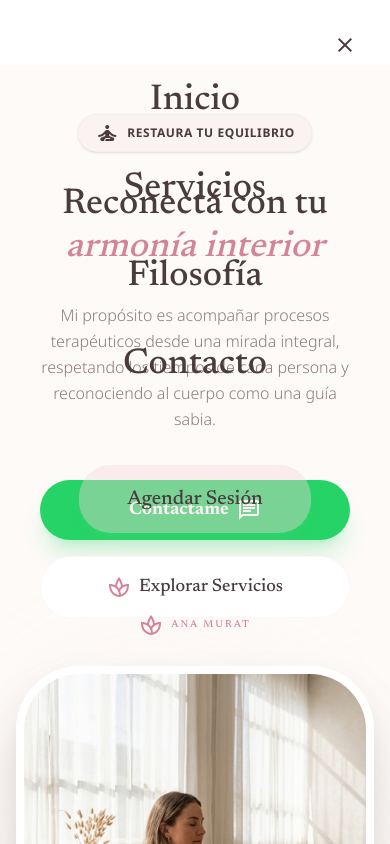
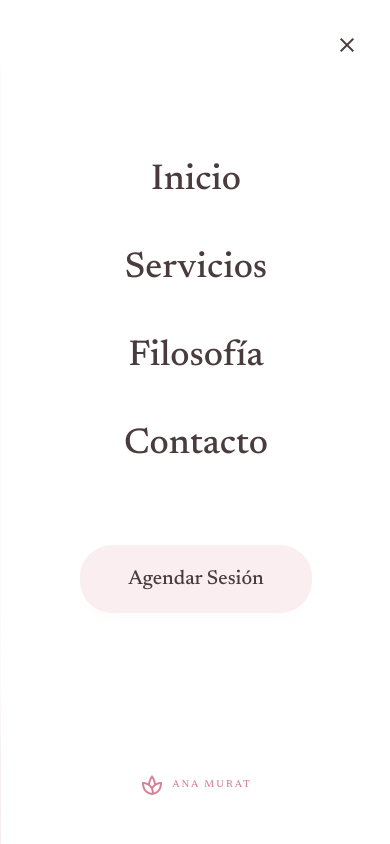
Before and after one commit to fmonfasani/AnaReiki, a Next.js app: page / in a window 390 px wide. Both pictures are taken after a click on the button "Toggle menu". Shown: the top 844 px of the page. Built offline with nearby package versions, Linux system fonts and the light colour scheme.

Commit message:
Revert: returned Navbar to previous working state

```diff
--- a/src/components/Navbar.tsx
+++ b/src/components/Navbar.tsx
@@ -98,12 +98,12 @@ export default function Navbar() {
             initial={{ opacity: 0 }}
             animate={{ opacity: 1 }}
             exit={{ opacity: 0 }}
-            className="fixed inset-0 z-[10000] bg-white md:hidden flex flex-col"
+            className="fixed inset-0 z-[9999] bg-white dark:bg-[#1b1214] md:hidden flex flex-col w-screen h-screen"
           >
             {/* Close Button in Modal */}
             <button
               onClick={toggleMenu}
-              className="absolute top-4 right-4 p-4 text-text-main"
+              className="absolute top-4 right-4 p-4 text-text-main dark:text-white"
             >
               <span className="material-symbols-outlined text-3xl">close</span>
             </button>
@@ -120,7 +120,7 @@ export default function Navbar() {
                     <Link
                       href={link.href}
                       onClick={() => setIsOpen(false)}
-                      className="font-display text-4xl font-medium text-text-main hover:text-primary-dark transition-colors"
+                      className="font-display text-4xl font-medium text-text-main dark:text-white hover:text-primary-dark transition-colors"
                     >
                       {link.name}
                     </Link>
@@ -138,7 +138,7 @@ export default function Navbar() {
                     target="_blank"
                     rel="noopener noreferrer"
                     onClick={() => setIsOpen(false)}
-                    className="bg-primary/40 text-text-main px-12 py-5 rounded-[2rem] font-display font-medium text-xl shadow-lg shadow-primary/5 block text-center transform active:scale-95 transition-transform"
+                    className="bg-primary/40 dark:bg-primary-dark/20 text-text-main dark:text-white px-12 py-5 rounded-[2rem] font-display font-medium text-xl shadow-lg shadow-primary/5 block text-center transform active:scale-95 transition-transform"
                   >
                     Agendar Sesión
                   </Link>
@@ -146,12 +146,12 @@ export default function Navbar() {
               </nav>
             </div>
 
-            {/* Logo at bottom - Moved up as requested */}
+            {/* Logo at bottom */}
             <motion.div
               initial={{ opacity: 0 }}
               animate={{ opacity: 1 }}
               transition={{ delay: 0.6 }}
-              className="pb-24 flex flex-col items-center gap-2"
+              className="pb-12 flex flex-col items-center gap-2"
             >
               <div className="flex items-center gap-2">
                 <span className="material-symbols-outlined text-primary-dark text-xl">
```
